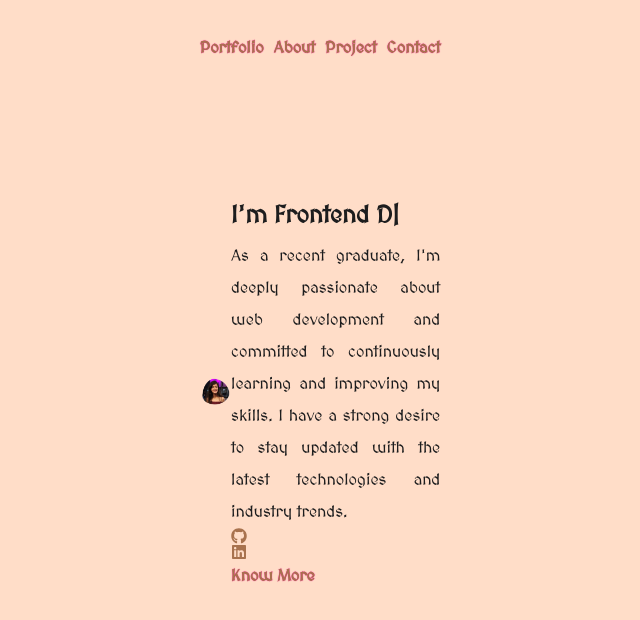
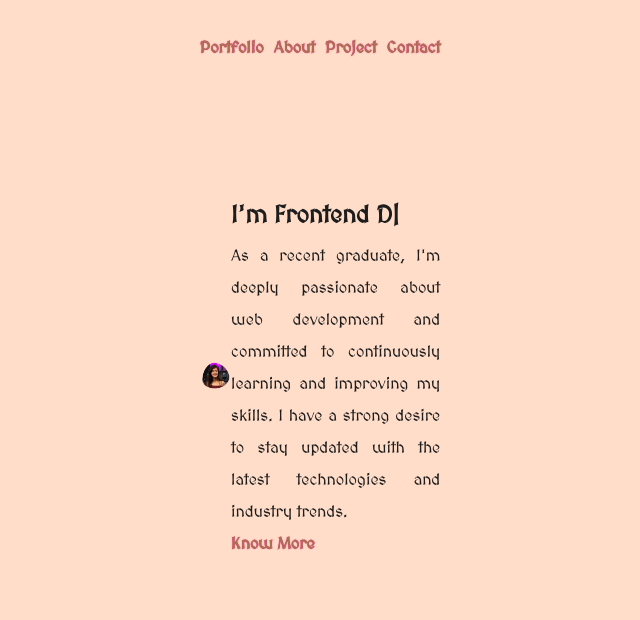
Before and after one commit to shrishti2101/Personal_Website, a React (Vite) app: page / in a window 1280 px wide. Shown: the top 620 px of the page, without its empty margins (320-960 px from the left). Built offline with nearby package versions, Linux system fonts and the light colour scheme; a web font is replaced by a local one.

Commit message:
social-icons-removed

```diff
--- a/src/components/Home.jsx
+++ b/src/components/Home.jsx
@@ -23,10 +23,10 @@
                 loop/>
                 </span></h1>
             <p>As a recent graduate, I'm deeply passionate about web development and committed to continuously learning and improving my skills. I have a strong desire to stay updated with the latest technologies and industry trends.</p>
-            <div className='social-icons'>
+            {/* <div className='social-icons'>
                <span><a href="https://github.com/shrishti2101"><i><FaGithub /></i></a></span>
                <span><a href="https://www.linkedin.com/in/shrishti-jain21/"><i><FaLinkedin /></i></a></span>
-            </div>
+            </div> */}
             <Link to='/about'>Know More</Link>
 
         </div>
```
